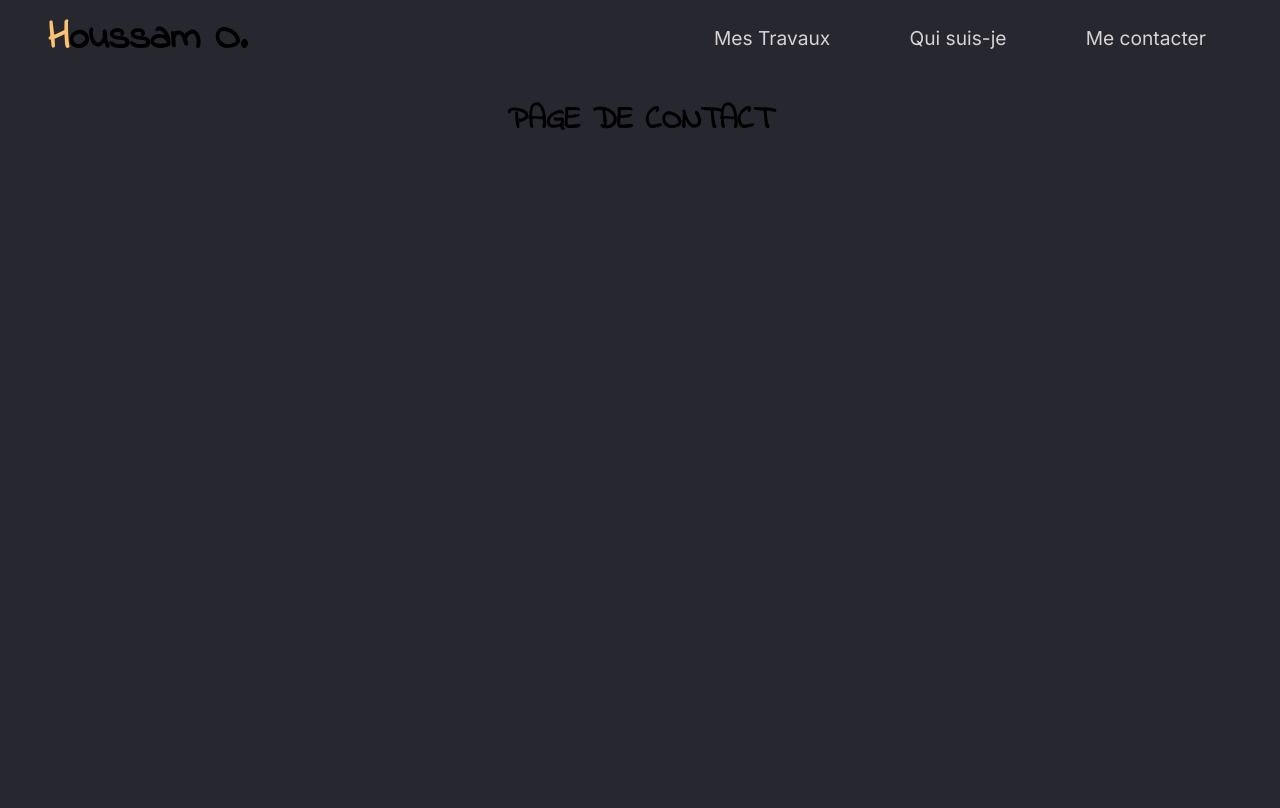
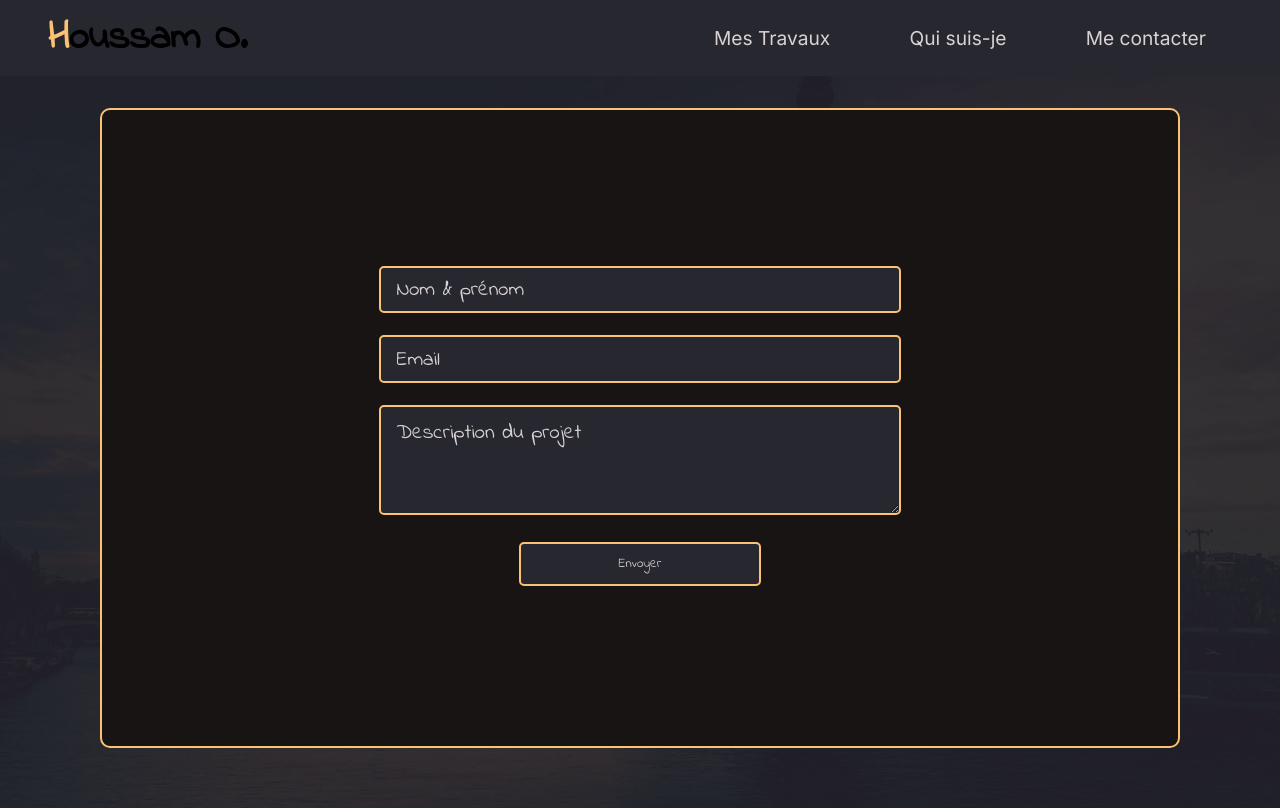
Before and after one commit to Houssam-OUATMANI/fluffy-winner-personal-website, a Next.js app: page /contact in a window 1280 px wide. Built offline with nearby package versions, Linux system fonts and the light colour scheme.

Commit message:
implementation mvp du form de contact

```diff
--- /dev/null
+++ b/components/form/ContactForm.jsx
@@ -0,0 +1,29 @@
+import styles from "./ContactForm.module.css"
+
+export default function ContactForm({
+	nameRef,
+	emailRef,
+	messageRef,
+	onSubmit,
+}) {
+	return (
+		<form onSubmit={onSubmit} className={styles.form}>
+			<div>
+				<input
+					type="text"
+					placeholder="Nom & prénom"
+					required
+					minLength="3"
+					ref={nameRef}
+				/>
+			</div>
+			<div>
+				<input type="email" placeholder="Email" required ref={emailRef} />
+			</div>
+			<div>
+				<textarea placeholder="Description du projet" ref={messageRef} />
+			</div>
+			<button type="submit">Envoyer</button>
+		</form>
+	)
+}
--- /dev/null
+++ b/components/form/ContactForm.module.css
@@ -0,0 +1,53 @@
+.form {
+   margin: auto;
+   width: 90%;
+}
+
+.form div  {
+   display: flex;
+   justify-content: center;
+   margin: auto;
+   width: inherit;
+}
+
+.form div input {
+   width: 60%;
+   outline:  none;
+   border : 2px solid var(--yellow);
+   margin: .7rem 0;
+   padding: .7rem 1rem;
+   background-color: var(--dark);
+   border-radius: 5px;
+   color: var(--white);
+   font-size: 1.1rem;
+}
+
+
+.form textarea {
+   width: 60%;
+   margin: .7rem 0;
+   outline:  none;
+   border : 2px solid var(--yellow);
+   background-color: var(--dark);
+   border-radius: 5px;
+   color: var(--white);
+   font-size: 1.1rem;
+   height: 110px;
+   padding: .7rem 1rem;
+   font-family: "Inter", sans-serif;
+}
+
+.form button {
+   display: block;
+   width: 25%;
+   outline:  none;
+   margin: 1rem auto;
+   padding: .6rem 0;
+   border : 2px solid var(--yellow);
+   background-color: var(--dark);
+   border-radius: 5px;
+   color: var(--white);
+   cursor: pointer;
+   font-family: "Indie Flower";
+
+}
--- a/components/hero/MainHero.jsx
+++ b/components/hero/MainHero.jsx
@@ -1,30 +1,11 @@
-import Image from "next/image"
+
 import styles from "./MainHero.module.css"
 
-export default function MainHero() {
+export default function MainHero({ children }) {
 	return (
 		<div className={styles.hero}>
 			<div className={styles.hero__content}>
-				<div className={styles.presentation}>
-					<p>Bonjour, je suis</p>
-					<p className={styles.fullname}>
-						<strong>
-							<span className={`h ${styles.h_anime}`}>H</span>oussam
-							<br />
-							<span className={`h ${styles.h_anime}`}>O</span>uatmani
-						</strong>
-					</p>
-					<p>Developpeur Web Javascript FullStack</p>
-				</div>
-				<div className={styles.picture}>
-               qsdqsdqsd
-					<Image
-						src="/houssam.png"
-						alt="houssam ouatmani Developpeur Web Javascript FullStack"
-                  width = "400"
-                  height = "400"
-					/>
-				</div>
+               {children}
 			</div>
 		</div>
 	)
--- a/components/hero/MainHero.module.css
+++ b/components/hero/MainHero.module.css
@@ -3,7 +3,7 @@
 	top: 3rem;
 	width: 100%;
 	background: url("../../images/paris.jpg");
-	height: 80vh;
+	height: 95vh;
 	z-index: -5;
 	background-size: cover;
 	background-position: bottom;
@@ -20,13 +20,13 @@
 }
 
 .hero__content {
-	width: 1200px;
 	max-width: 1200px;
 	display: flex;
 	align-items: center;
-	justify-content: space-around;
+	justify-content: space-between;
 	height: 100%;
    margin: auto;
+
 }
 .presentation,
 .picture {
@@ -36,14 +36,14 @@
 	flex-direction: column;
 	width: 45%;
 	height: 80%;
-	background-color: #000000e1;
+	background-color: #000000b6;
 	border-radius: 20px;
 }
 
 .fullname strong {
 	font-family: "Indie Flower", sans-serif;
-	font-size: 4.5rem;
-	line-height: 3rem;
+	font-size: 5.5rem;
+	line-height: 3.2rem;
 }
 
 .presentation p {
--- /dev/null
+++ b/pages/contact/Index.module.css
@@ -0,0 +1,11 @@
+.form__container {
+   display: flex;
+   align-items: center;
+   justify-content: center;
+   margin: auto;
+   width: 90%;
+   height: 80vh;
+   background-color: var(--deep-dark);
+   border-radius: 10px;
+   border: 2px solid var(--yellow);
+}
--- a/pages/contact/index.jsx
+++ b/pages/contact/index.jsx
@@ -1,6 +1,36 @@
+import { useRef } from "react"
+
+import styles from './Index.module.css'
+import MainHero from "../../components/hero/MainHero"
+import ContactForm from "../../components/form/ContactForm"
 
 export default function ContactPage() {
-   return (
-     <center> <h1>PAGE DE CONTACT</h1></center>
-   )
+
+	const nameRef = useRef()
+	const emailRef = useRef()
+	const messageRef = useRef()
+
+	async function handleSubmit(e) {
+		e.preventDefault()
+		const name = nameRef.current.value
+		const email = emailRef.current.value
+		const message = messageRef.current.value
+
+		console.log(name, email, message)
+	}
+	return (
+		<div>
+			<MainHero>
+				<div className={styles.form__container}>
+				<ContactForm
+					nameRef={nameRef}
+					emailRef={emailRef}
+					messageRef={messageRef}
+					onSubmit={handleSubmit}
+				/>
+				</div>
+			</MainHero>
+			<div className="container"></div>
+		</div>
+	)
 }
--- a/styles/globals.css
+++ b/styles/globals.css
@@ -47,3 +47,10 @@ p,a {
 .h {
   color: var(--yellow);
 }
+
+::placeholder {
+  font-family: "Indie Flower";
+  font-size: 1.3rem;
+  color:  var(--white);
+
+}
```
Also changed, not shown: components/presentation/PictureCard.jsx (added, +16 -0 lines), components/presentation/PresentationCard.jsx (added, +17 -0 lines), pages/index.js (+6 -1 lines).
